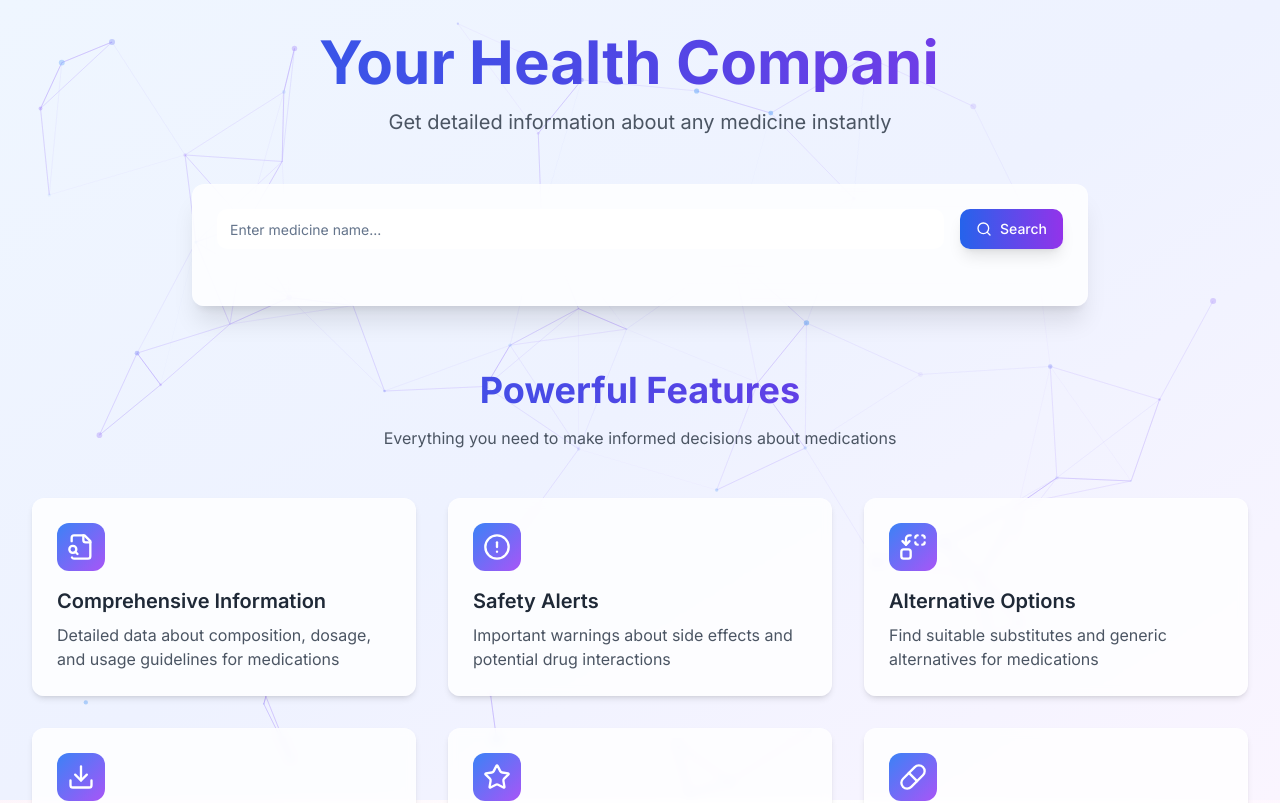
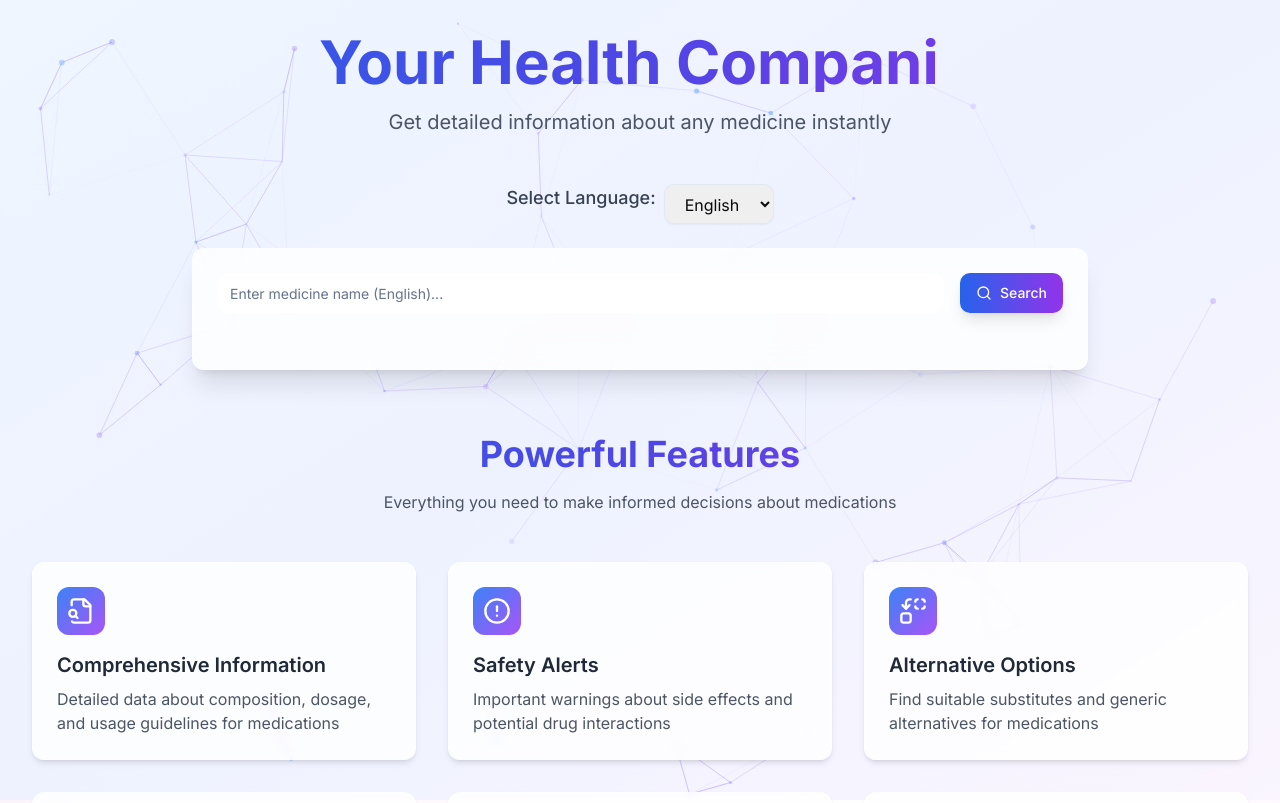
Before and after one commit to AmitavaDatta2004/Medi_Quest, a Next.js app in the folder mediquest/: page /medicine-details in a window 1280 px wide. Shown: the top 803 px of the page. Built offline with nearby package versions, Linux system fonts and the light colour scheme.

Commit message:
language changes in medicine details

```diff
--- a/mediquest/app/api/medicine-info/route.ts
+++ b/mediquest/app/api/medicine-info/route.ts
@@ -8,13 +8,16 @@ export async function POST(req: Request) {
   try {
     // Validate request body
     const body = await req.json();
-    const { medicineName } = validateMedicineName(body);
+    const { medicineName, language } = body;
+
+    // Validate medicine name
+    validateMedicineName({ medicineName });
 
     // Initialize Gemini service
     const geminiService = new GeminiService(process.env.GEMINI_API_KEY!);
 
-    // Generate prompt and get response
-    const prompt = getMedicineDetailsPrompt(medicineName);
+    // Generate prompt with language selection
+    const prompt = getMedicineDetailsPrompt(medicineName, language);
     const medicineData = await geminiService.generateContent(prompt);
 
     return NextResponse.json(medicineData);
--- a/mediquest/app/medicine-details/page.tsx
+++ b/mediquest/app/medicine-details/page.tsx
@@ -5,8 +5,10 @@ import { Background } from '@/components/background1';
 import { Features } from '@/components/features1';
 import { TypeAnimation } from 'react-type-animation';
 import { motion } from 'framer-motion';
+import { useState } from 'react';
 
 export default function Home() {
+  const [language, setLanguage] = useState('English');
   return (
     <main className="min-h-screen">
       <Background />
@@ -41,12 +43,36 @@ export default function Home() {
             Get detailed information about any medicine instantly
           </motion.p>
         </motion.div>
+
+
+
+        {/* Language Selection */}
+        <motion.div
+          className="flex justify-center mb-6"
+          initial={{ opacity: 0 }}
+          animate={{ opacity: 1 }}
+          transition={{ delay: 0.8, duration: 0.8 }}
+        >
+          <label className="mr-2 text-lg font-medium text-gray-700">Select Language:</label>
+          <select
+            className="px-4 py-2 border rounded-md shadow-sm focus:ring focus:ring-indigo-200"
+            value={language}
+            onChange={(e) => setLanguage(e.target.value)}
+          >
+            <option value="English">English</option>
+            <option value="Bengali">Bengali</option>
+            <option value="Hindi">Hindi</option>
+          </select>
+        </motion.div>
+
+
+
         <motion.div
           initial={{ opacity: 0, y: 20 }}
           animate={{ opacity: 1, y: 0 }}
           transition={{ delay: 0.8, duration: 0.8 }}
         >
-          <MedicineSearch />
+          <MedicineSearch key={language} selectedLanguage={language} />
         </motion.div>
         <Features />
       </div>
--- a/mediquest/components/medicine-search.tsx
+++ b/mediquest/components/medicine-search.tsx
@@ -9,14 +9,18 @@ import { MedicineDetails } from "@/components/medicine-details";
 import { useMedicineInfo } from "@/hooks/use-medicine-info";
 import { motion } from "framer-motion";
 
-export function MedicineSearch() {
+interface MedicineSearchProps {
+  selectedLanguage: string; // Accepting language as a prop
+}
+
+export function MedicineSearch({ selectedLanguage }: MedicineSearchProps) {
   const [medicineName, setMedicineName] = useState("");
   const { fetchMedicineInfo, medicineData, isLoading, error } = useMedicineInfo();
 
   const handleSearch = async (e: React.FormEvent) => {
     e.preventDefault();
     if (!medicineName.trim()) return;
-    await fetchMedicineInfo(medicineName);
+    await fetchMedicineInfo(medicineName, selectedLanguage);
   };
 
   return (
@@ -29,7 +33,7 @@ export function MedicineSearch() {
         <Card className="p-6 backdrop-blur-lg bg-white/80 shadow-xl hover:shadow-2xl transition-all duration-300 border-t border-l border-white/20">
           <form onSubmit={handleSearch} className="flex gap-4 mb-8">
             <Input
-              placeholder="Enter medicine name..."
+              placeholder={`Enter medicine name (${selectedLanguage})...`}
               value={medicineName}
               onChange={(e) => setMedicineName(e.target.value)}
               className="flex-1 bg-white/50 backdrop-blur-sm border-white/20 focus:border-blue-400 text-black transition-all duration-300"
--- a/mediquest/hooks/use-medicine-info.ts
+++ b/mediquest/hooks/use-medicine-info.ts
@@ -8,7 +8,7 @@ export function useMedicineInfo() {
   const [isLoading, setIsLoading] = useState(false);
   const [error, setError] = useState<string | null>(null);
 
-  const fetchMedicineInfo = async (medicineName: string) => {
+  const fetchMedicineInfo = async (medicineName: string, selectedLanguage: string) => {
     setIsLoading(true);
     setError(null);
 
@@ -18,7 +18,7 @@ export function useMedicineInfo() {
         headers: {
           "Content-Type": "application/json",
         },
-        body: JSON.stringify({ medicineName }),
+       body: JSON.stringify({ medicineName, language: selectedLanguage }), // Added selectedLanguage
       });
 
       if (!response.ok) {
--- a/mediquest/lib/api/prompts/medicine-details.ts
+++ b/mediquest/lib/api/prompts/medicine-details.ts
@@ -1,4 +1,4 @@
-export const getMedicineDetailsPrompt = (medicineName: string) => `
+export const getMedicineDetailsPrompt = (medicineName: string, language: string) => `
 Provide detailed, factual medical reference information about "${medicineName}" in JSON format. Follow these guidelines strictly:
 
 1. Use only verified medical references and pharmacological databases
@@ -8,7 +8,7 @@ Provide detailed, factual medical reference information about "${medicineName}"
 5. Include dosage units and measurements
 6. Provide specific, quantifiable information where applicable
 
-Return the data in the following exact structure:
+Return the data in the following exact structure, ensuring the content is provided in "${language}":
 
 {
   "name": "${medicineName}",
@@ -106,4 +106,5 @@ Important Notes:
 7. Use standard medical terminology
 8. Include numerical values where applicable (dosages, percentages, etc)
 9. Keep descriptions clear and concise
-10. Use proper medical units (mg, ml, etc)`;
+10. Use proper medical units (mg, ml, etc)
+11. Ensure all content is translated into "${language}" correctly and contextually.`;
```
